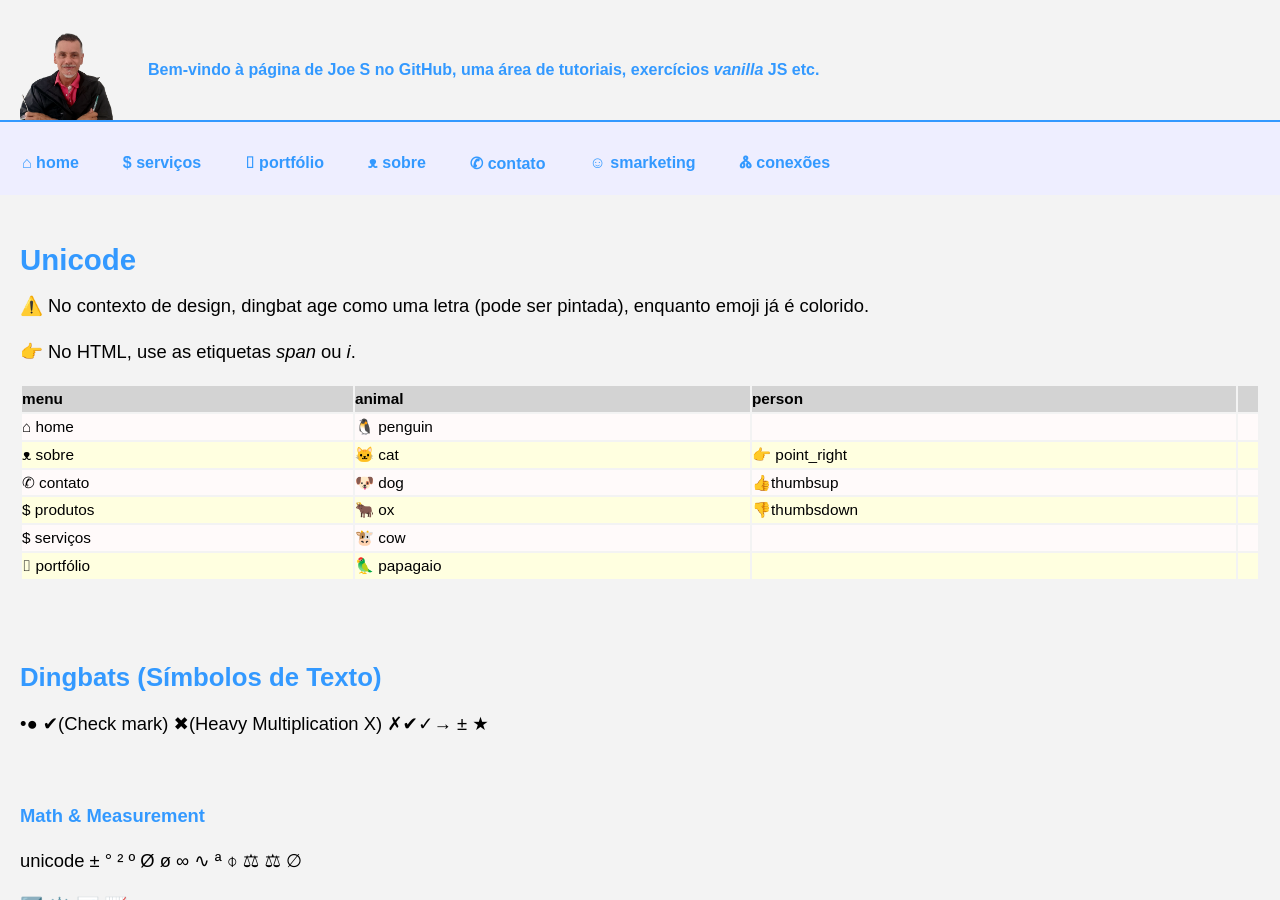
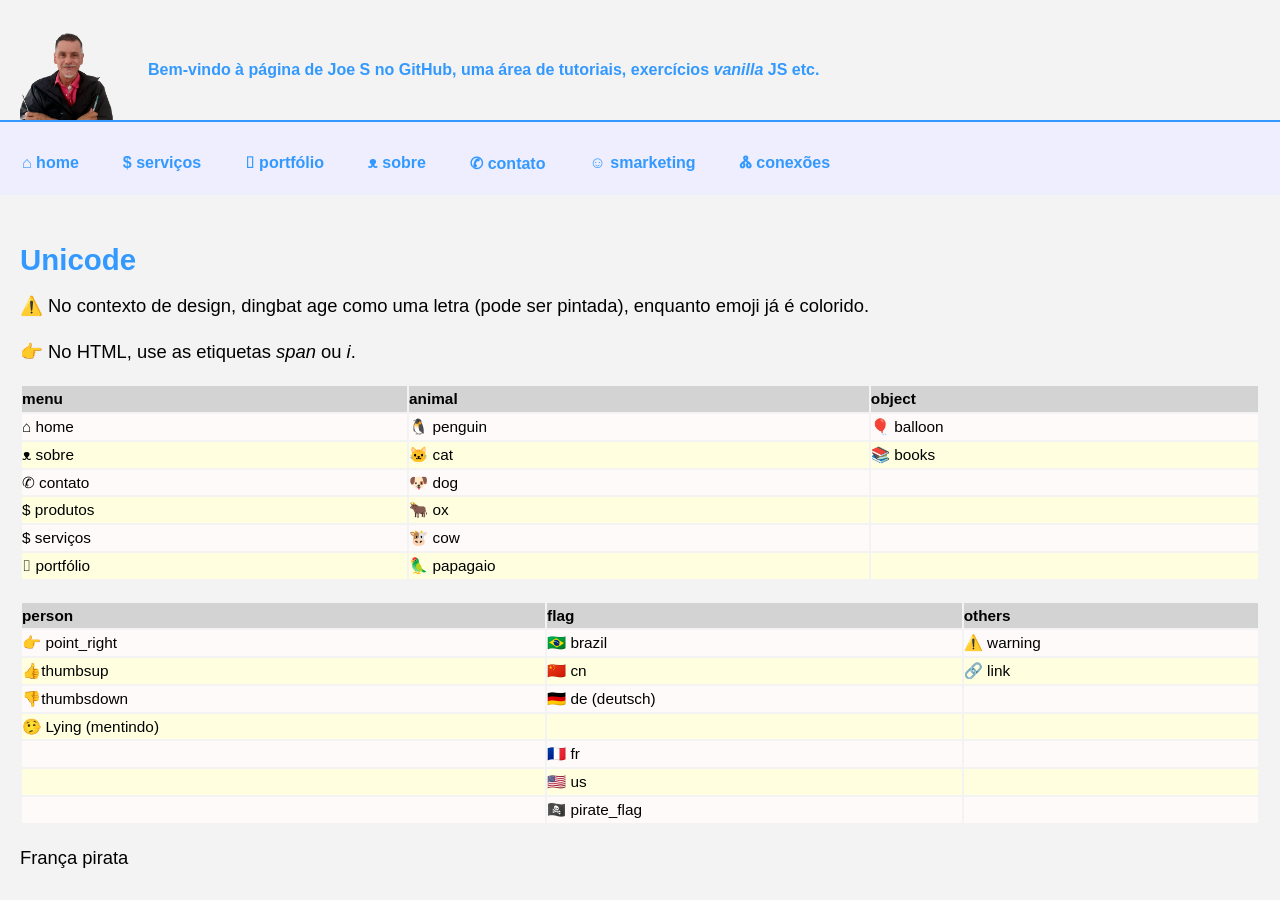
Before and after one commit to Joesynth/joesynth.github.io, a Jekyll site: the page built from _posts/2021-01-28-unicode.md, in a window 1280 px wide and 900 px high. Built offline with Jekyll 4.4.1, drawn with Linux system fonts in a browser that asks for light colours.

Commit message:
Update animal and person tables with new columns

```diff
--- a/_posts/2021-01-28-unicode.md
+++ b/_posts/2021-01-28-unicode.md
@@ -5,14 +5,37 @@
 👉 No HTML, use as etiquetas *span* ou *i*.
 
 
-|menu|animal|person||
-|:---|:---|:---|:---|
-|⌂ home|🐧 penguin|||
-|ᴥ sobre|🐱 cat|👉 point_right||
-|✆ contato|🐶 dog|👍thumbsup||
-|$ produtos|🐂 ox|👎thumbsdown||
-|$ serviços|🐮 cow|||
-|⌷ portfólio|🦜 papagaio|||
+
+|menu|animal|object|
+|:---|:---|:---|
+|⌂ home|🐧 penguin|🎈 balloon|
+|ᴥ sobre|🐱 cat|📚 books|
+|✆ contato|🐶 dog||
+|$ produtos|🐂 ox||
+|$ serviços|🐮 cow||
+|⌷ portfólio|🦜 papagaio||
+
+|person|flag|others|
+|:---|:---|:---|
+|👉 point_right|🇧🇷 brazil|⚠️ warning|
+|👍thumbsup|🇨🇳 cn|🔗 link|
+|👎thumbsdown|🇩🇪 de (deutsch)||
+|🤥 Lying (mentindo)|||
+||🇫🇷 fr||
+||🇺🇸 us||
+||🏴‍☠️ pirate_flag||
+
+
+
+
+
+
+
+França
+pirata
+
+
+
 
 
 
```
